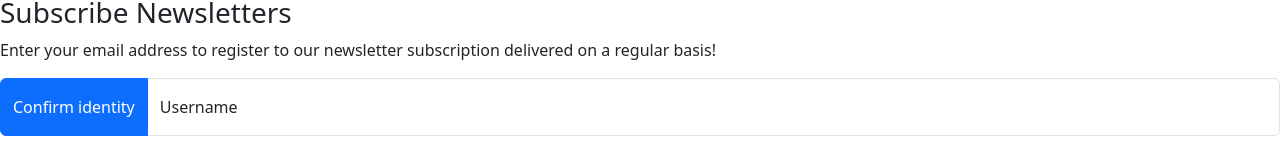
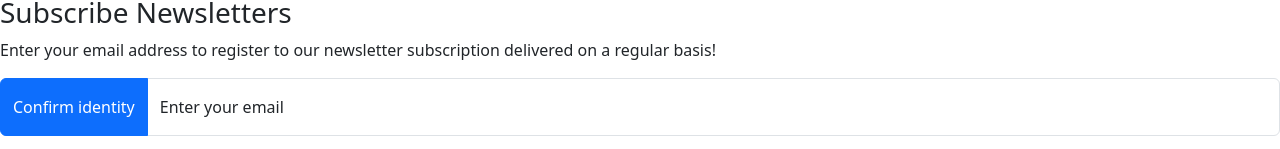
Before and after one commit to MichelangeloCaltagirone/proj-html-vuejs, a Vue app: page / in a window 1280 px wide. Shown: the part 3264-3413 px from the top of the page. Built offline with nearby package versions, Linux system fonts and the light colour scheme.

Commit message:
SubscribeNewsletterSection fixed input

```diff
--- a/src/components/subscribeNewsletterSection.vue
+++ b/src/components/subscribeNewsletterSection.vue
@@ -16,8 +16,8 @@ export default {
     <div class="input-group mb-3">
         <button class="btn btn-primary input-group-text">Confirm identity</button>
         <div class="form-floating">
-            <input type="email" class="form-control" id="SubscribeNewsletter" placeholder="Username">
-            <label for="SubscribeNewsletter">Username</label>
+            <input type="email" class="form-control" id="SubscribeNewsletter" placeholder="Enter your email">
+            <label for="SubscribeNewsletter">Enter your email</label>
         </div>
     </div>
 </template>
```
